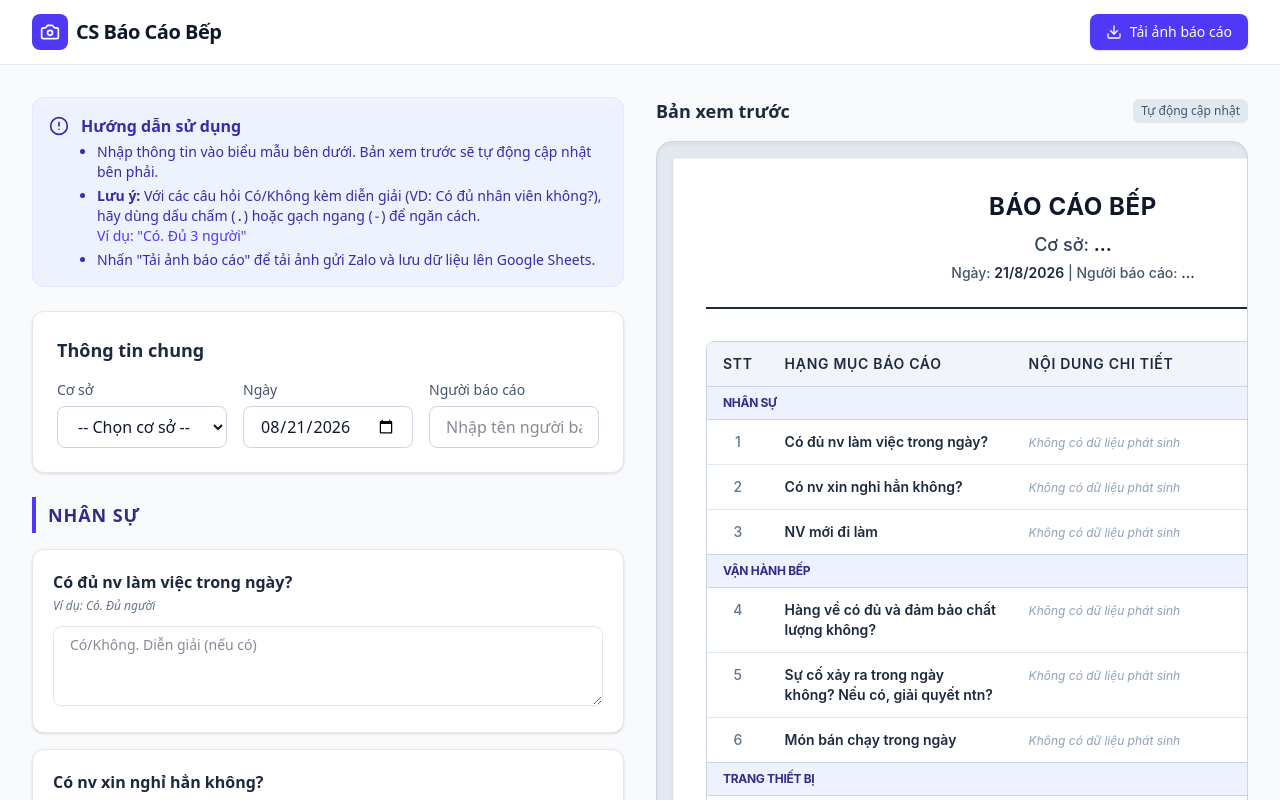
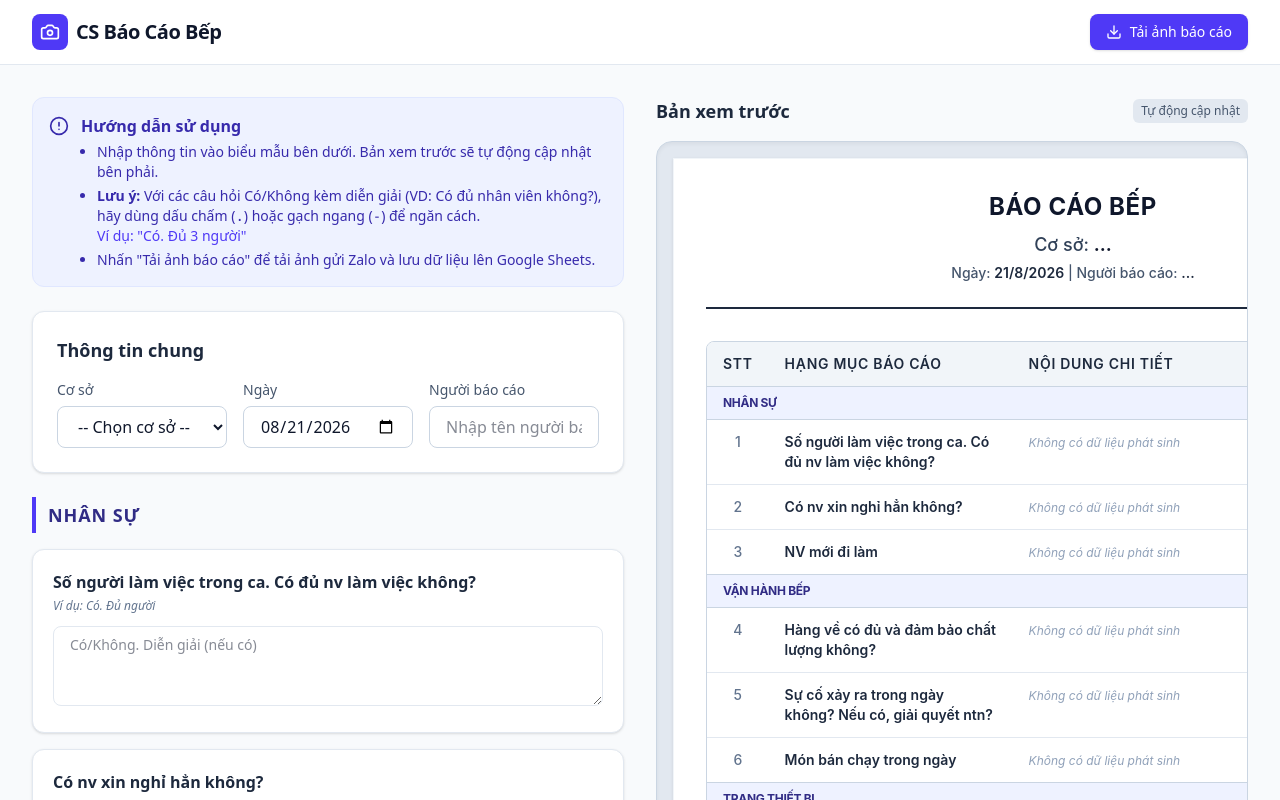
Before and after one commit to npnam151-rgb/CS-Bep, a React (Vite) app: page / in a window 1280 px wide. Shown: the top 800 px of the page. Built offline with nearby package versions, Linux system fonts and the light colour scheme.

Commit message:
feat: update staff availability checklist item
Clarify the checklist question for staff count to better capture shift-specific information.

```diff
--- a/src/types.ts
+++ b/src/types.ts
@@ -21,7 +21,7 @@ export interface ReportData {
 }
 
 export const CHECKLIST_ITEMS: ChecklistItemDef[] = [
-  { id: 201, category: 'Nhân sự', title: 'Có đủ nv làm việc trong ngày?', placeholder: 'Có/Không. Diễn giải (nếu có)', example: 'Có. Đủ người' },
+  { id: 201, category: 'Nhân sự', title: 'Số người làm việc trong ca. Có đủ nv làm việc không?', placeholder: 'Có/Không. Diễn giải (nếu có)', example: 'Có. Đủ người' },
   { id: 202, category: 'Nhân sự', title: 'Có nv xin nghỉ hẳn không?', placeholder: 'Có/Không. Diễn giải (nếu có)', example: 'Không' },
   { id: 203, category: 'Nhân sự', title: 'NV mới đi làm', placeholder: 'Ghi chú NV mới (nếu có)', example: '1 phụ bếp mới tên Nam' },
   { id: 204, category: 'Vận hành bếp', title: 'Hàng về có đủ và đảm bảo chất lượng không?', placeholder: 'Có/Không. Diễn giải (nếu có)', example: 'Có. Đủ hàng' },
```
